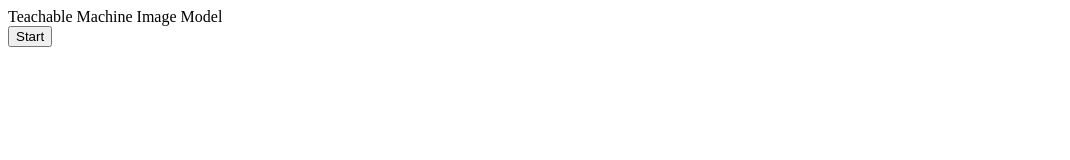
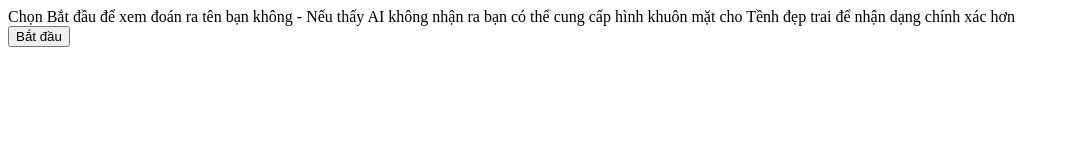
Before and after one commit to ltrongtinhdev/checkface, a plain HTML site: page index.html in a window 1280 px wide. Shown: the whole page, without its empty margins (0-1070 px from the left). Drawn offline with Linux system fonts and the light colour scheme.

Commit message:
[UP] header

```diff
--- a/index.html
+++ b/index.html
@@ -1,5 +1,5 @@
-<div>Teachable Machine Image Model</div>
-<button type="button" onclick="init()">Start</button>
+<div>Chọn Bắt đầu để xem đoán ra tên bạn không - Nếu thấy AI không nhận ra bạn có thể cung cấp hình khuôn mặt cho Tềnh đẹp trai để nhận dạng chính xác hơn</div>
+<button type="button" onclick="init()">Bắt đầu</button>
 <div id="webcam-container"></div>
 <div id="label-container"></div>
 <script src="https://cdn.jsdelivr.net/npm/@tensorflow/tfjs@1.3.1/dist/tf.min.js"></script>
```
